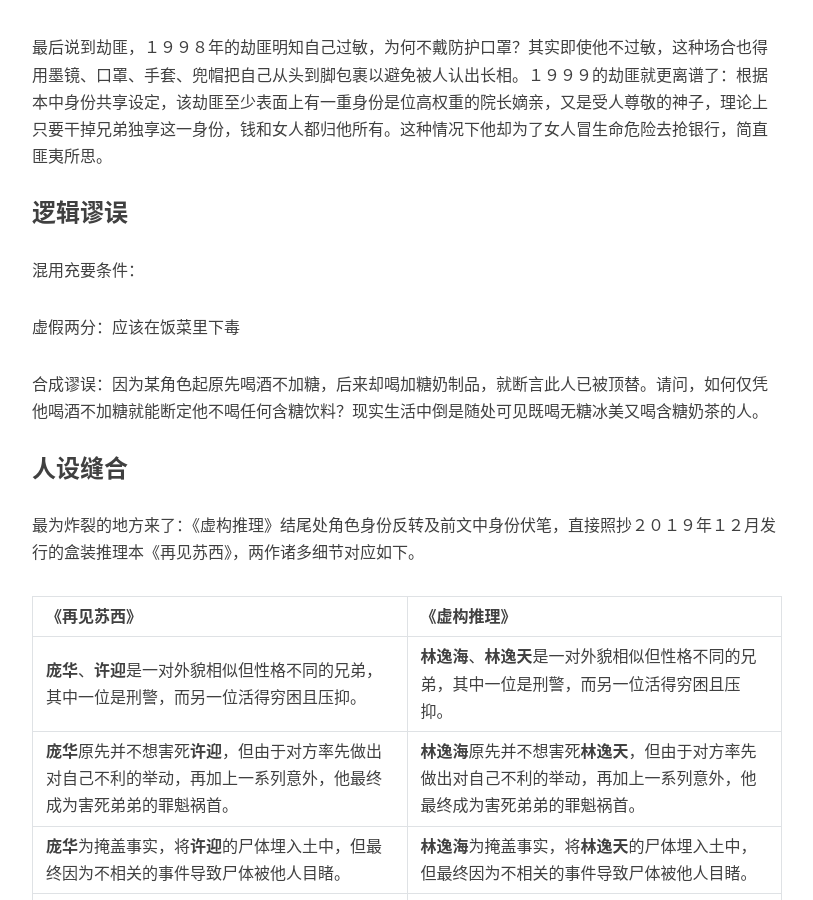
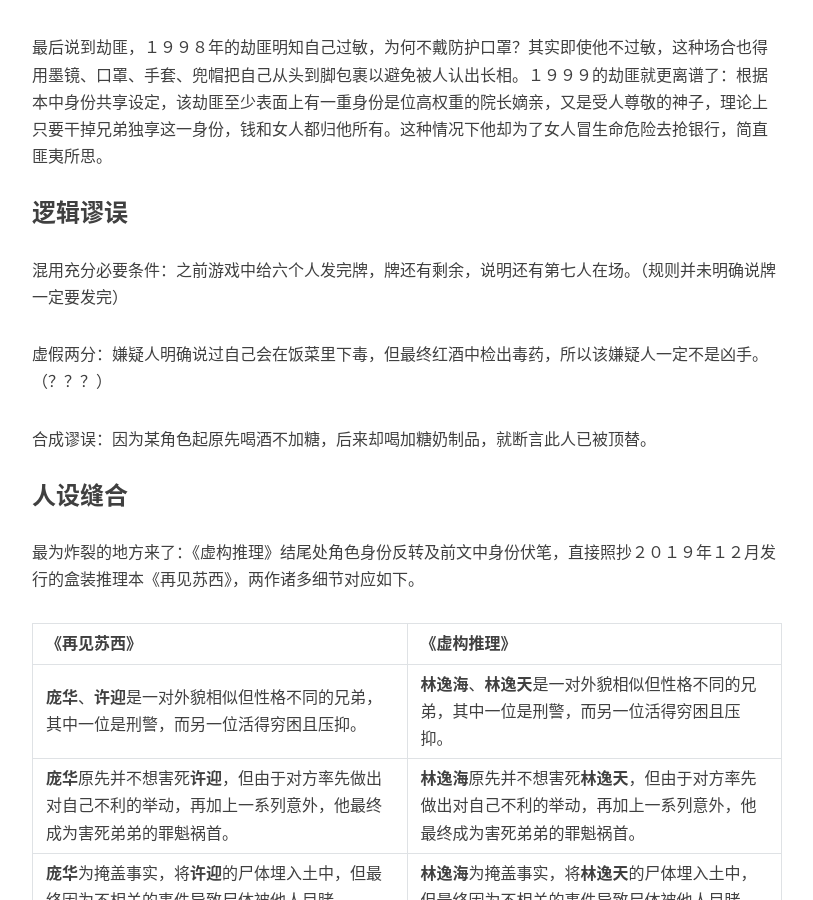
Before and after one commit to mysteryreview/mysteryreview.github.io, a Jekyll site: the page built from _posts/2021-04-30-虚构推理.md, in a window 1280 px wide and 900 px high, scrolled down 1351 px. Shown: the whole window, without its empty margins (233-1046 px from the left). Built offline with Jekyll 4.4.1, drawn with Linux system fonts in a browser that asks for light colours; nearby versions of some CDN libraries; comment, search, counter and statistics services are not loaded; some of the changed text lies outside the part shown.

Commit message:
Update 2021-04-30-虚构推理.md

```diff
--- a/_posts/2021-04-30-虚构推理.md
+++ b/_posts/2021-04-30-虚构推理.md
@@ -1,7 +1,7 @@
 ---
 layout:       post
 title:        21/04《虚构推理》剧评
-subtitle:     抄袭盒装的城限本・不如盒装的城限本
+subtitle:     抄袭盒装的城限本（？？？）
 date:         2021-04-30
 author:       Mystery Reviewer
 header-img:   none
@@ -33,11 +33,11 @@
 
 ### 逻辑谬误
 
-混用充要条件：
+混用充分必要条件：之前游戏中给六个人发完牌，牌还有剩余，说明还有第七人在场。（规则并未明确说牌一定要发完）
 
-虚假两分：应该在饭菜里下毒
+虚假两分：嫌疑人明确说过自己会在饭菜里下毒，但最终红酒中检出毒药，所以该嫌疑人一定不是凶手。（？？？）
 
-合成谬误：因为某角色起原先喝酒不加糖，后来却喝加糖奶制品，就断言此人已被顶替。请问，如何仅凭他喝酒不加糖就能断定他不喝任何含糖饮料？现实生活中倒是随处可见既喝无糖冰美又喝含糖奶茶的人。
+合成谬误：因为某角色起原先喝酒不加糖，后来却喝加糖奶制品，就断言此人已被顶替。
 
 ### 人设缝合
 
```
